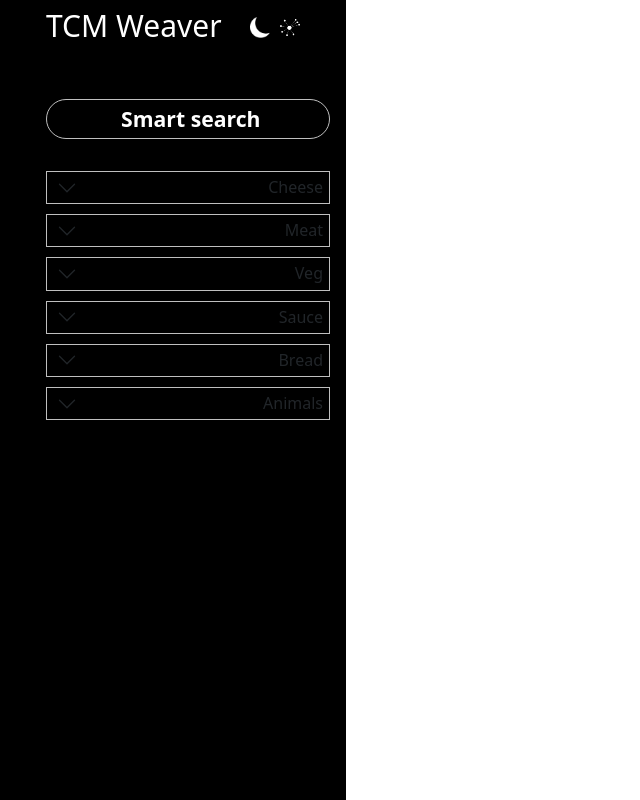
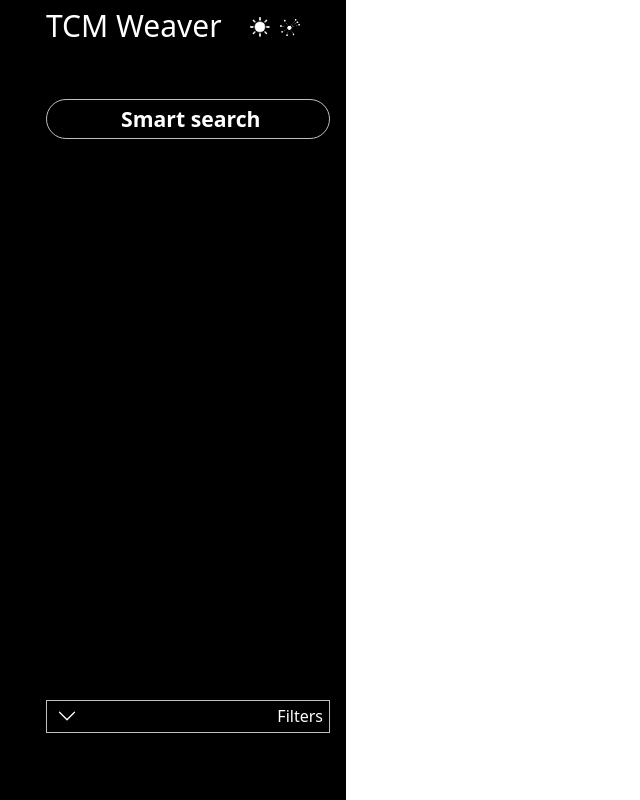
Before and after one commit to sajjadsaleem/tcmweaver, a Next.js app: page /components/Sidebar in a window 1280 px wide. Both pictures are taken after a click on the picture 260 px from the left and 27 px from the top of the page. Shown: the whole page, without its empty margins (0-640 px from the left). Built offline with nearby package versions, Linux system fonts and the light colour scheme.

Commit message:
theme icon filters selection update

```diff
--- a/src/css/custom.css
+++ b/src/css/custom.css
@@ -120,6 +120,8 @@
 .navVc {
     width: 284px;
     margin: auto;
+    position: relative;
+    height: 100%;
 
 }
 
@@ -289,9 +291,6 @@ margin-top: 3rem;
     background-color: #666262;
 }
 
-.munus-link {
-    margin-top: 2rem;
-}
 
 
 
@@ -299,7 +298,7 @@ margin-top: 3rem;
     background-color: transparent !important;
     border: 1px solid #b7b7b7 !important;
     border-radius: 0px !important;
-    margin-bottom: 10px !important;
+    margin-bottom: 4px !important;
 }
 
 .night-mode .accordion-item {
@@ -308,9 +307,15 @@ margin-top: 3rem;
 
 
 
+
 .accordion-header button{
     background-color: transparent;
     padding: 6px;
+}
+
+.night-mode .accordion-header button{
+    color: #fff;
+    transition: none !important;
 }
 
 .accordion-header button:focus{
@@ -424,6 +429,10 @@ margin-top: 3rem;
 .accordion-button:not(.collapsed){
     background-color: transparent !important;
 }
+.night-mode .accordion-button:not(.collapsed){
+    background-color: transparent !important;
+    filter: brightness(10);
+}
 
 .customCheckBackground{
     /* pointer-events: none; */
@@ -481,7 +490,35 @@ margin-top: 3rem;
     left: 10px;
 }
 
+.night-mode .accordion-button.collapsed::after {
+    filter: brightness(10);
+}
 
+
+.sub-accordion, .filter-accordion{
+    padding-bottom: 1px;
+}
+
+/* .sub-accordion{
+    position: absolute;
+    bottom: 37px;
+    width: 100%;
+}  */
+
+.search-results{
+    margin-top: 30px;
+    margin-bottom: 6px;
+    min-height: 65.6vh;
+    max-height: auto;
+    /* background-color: rgb(231, 158, 158); */
+}
+
+
+.results-height{
+    min-height: 35.6vh;
+    max-height: auto;
+
+}
 
 
 
--- a/src/pages/components/Sidebar.tsx
+++ b/src/pages/components/Sidebar.tsx
@@ -2,6 +2,9 @@ import React, { useEffect, useState } from "react";
 import { Fzf, FzfOptions, byLengthAsc } from "fzf";
 import _, { replace } from "lodash";
 import Accordion from "react-bootstrap/Accordion";
+import AccordionItem from "react-bootstrap/esm/AccordionItem";
+import AccordionHeader from "react-bootstrap/esm/AccordionHeader";
+import AccordionBody from "react-bootstrap/esm/AccordionBody";
 
 const Sidebar = () => {
   interface FileData {
@@ -20,6 +23,8 @@ const Sidebar = () => {
   const [searchResults, setSearchResults] = useState([]);
   const [checkboxes, setCheckboxes] = useState([]);
   const [allCheckboxes, setAllCheckboxes] = useState([]);
+  const [shouldShowDivs, setShouldShowDivs] = useState(true);
+  const [themeChangericon, setThemeChangerIcon] = useState(true);
 
   // console.log("filesData: ", filesData);
   // console.log("filters file data: ", filtersFileData);
@@ -148,6 +153,60 @@ const Sidebar = () => {
 
     const wordsArray = wordToSearch.split(" ");
     console.log("words array: ", wordsArray);
+
+    //changing filter status for each word in search bar
+    wordsArray.forEach((word: any) => {
+      if (word.startsWith("-")) {
+        word = word.replace("-", "");
+        for (const category of allCheckboxes) {
+          for (const item of category.items) {
+            console.log("item: ", item);
+            if (item.value.toLowerCase() === word.toLowerCase()) {
+              const categoryTitle = category.category;
+              const itemId = item.id;
+              item.state = "checked";
+              item.status = "exclude";
+              console.log("item: ", item);
+
+              console.log(`Word: ${word}`);
+              console.log(`Category: ${categoryTitle}`);
+              console.log(`Item ID: ${itemId}`);
+            }
+          }
+        }
+      } else if (!word.startsWith("-")) {
+        for (const category of allCheckboxes) {
+          for (const item of category.items) {
+            console.log("item: ", item);
+            if (item.value.toLowerCase() === word.toLowerCase()) {
+              const categoryTitle = category.category;
+              const itemId = item.id;
+              item.state = "checked";
+              item.status = "include";
+              console.log("item: ", item);
+
+              console.log(`Word: ${word}`);
+              console.log(`Category: ${categoryTitle}`);
+              console.log(`Item ID: ${itemId}`);
+            }
+          }
+        }
+      }
+      for (const category of allCheckboxes) {
+        for (const item of category.items) {
+          const lowerItemValue = item.value.toLowerCase();
+          const lowerWordsArray = wordsArray.map((word) => word.toLowerCase());
+
+          if (
+            !lowerWordsArray.includes(lowerItemValue) &&
+            !lowerWordsArray.includes(`-${lowerItemValue}`)
+          ) {
+            item.state = "unchecked";
+            item.status = "neutral";
+          }
+        }
+      }
+    });
 
     const resultCalculateWithOR: any = [];
     let currentPair = [];
@@ -348,6 +407,7 @@ const Sidebar = () => {
   }
 
   function handleThemeChangerClick() {
+    setThemeChangerIcon(!themeChangericon);
     const sideNav = document.querySelector(`.${"side-nav"}`);
     if (sideNav) {
       sideNav.classList.toggle("night-mode");
@@ -443,6 +503,10 @@ const Sidebar = () => {
     setAllCheckboxes(updatedCheckboxes);
   };
 
+  const handleAccordionClick = () => {
+    setShouldShowDivs(!shouldShowDivs);
+  };
+
   return (
     <div>
       <div className="side-nav">
@@ -453,11 +517,19 @@ const Sidebar = () => {
             </div>
             <div className={"icon-profile"}>
               <div className={"themeChanger"}>
+                {themeChangericon ? (
                   <img
                     src="/mood.png"
                     alt="img"
                     onClick={handleThemeChangerClick}
                   />
+                ) : (
+                  <img
+                    src="/light-mode.png"
+                    alt="img"
+                    onClick={handleThemeChangerClick}
+                  />
+                )}
               </div>
               <div className={"simpleIcon"}>
                 <img src="/logo.png" alt="img" />
@@ -478,6 +550,11 @@ const Sidebar = () => {
               />
             </div>
 
+            <div
+              className={`search-results ${
+                !shouldShowDivs ? "results-height" : ""
+              }`}
+            >
               {searchValue.length > 0 && (
                 <div>
                   {searchResults.map((result, index) => (
@@ -487,13 +564,18 @@ const Sidebar = () => {
                           <h1
                             dangerouslySetInnerHTML={{
                               __html: (
-                              result as { fileNameWithHighlightedWords: string }
+                                result as {
+                                  fileNameWithHighlightedWords: string;
+                                }
                               ).fileNameWithHighlightedWords,
                             }}
                             // onClick={() => handleFileClick(result["item"])}
                           />
                           <p>
-                          {(result as { wordOccurence: number }).wordOccurence}
+                            {
+                              (result as { wordOccurence: number })
+                                .wordOccurence
+                            }
                           </p>
                         </div>
                         <p
@@ -509,8 +591,11 @@ const Sidebar = () => {
                   ))}
                 </div>
               )}
+            </div>
 
-            <div className="munus-link">
+            <div className="menus-link">
+              {!shouldShowDivs && (
+                <div className="sub-accordion">
                   <Accordion>
                     {allCheckboxes.map((category: any, index: any) => (
                       <Accordion.Item
@@ -540,7 +625,10 @@ const Sidebar = () => {
                                   id={`checkbox${item.id}`}
                                   checked={item.state === "checked"}
                                   onChange={() =>
-                                handleCheckboxClick(category.category, item.id)
+                                    handleCheckboxClick(
+                                      category.category,
+                                      item.id
+                                    )
                                   }
                                   value={item.value}
                                 />
@@ -558,6 +646,27 @@ const Sidebar = () => {
                     ))}
                   </Accordion>
                 </div>
+              )}
+              {shouldShowDivs && (
+                <div className="filter-accordion">
+                  <Accordion>
+                    <Accordion.Item
+                      eventKey="0"
+                      key="0"
+                      title="filter"
+                      className="accordion-item"
+                    >
+                      <Accordion.Header
+                        className="accordion-header"
+                        onClick={handleAccordionClick}
+                      >
+                        Filters
+                      </Accordion.Header>
+                    </Accordion.Item>
+                  </Accordion>
+                </div>
+              )}
+            </div>
           </div>
         </div>
       </div>
```
Also changed, not shown: public/light-mode.png (added). Lines whose indentation alone changed are shown as unchanged.
